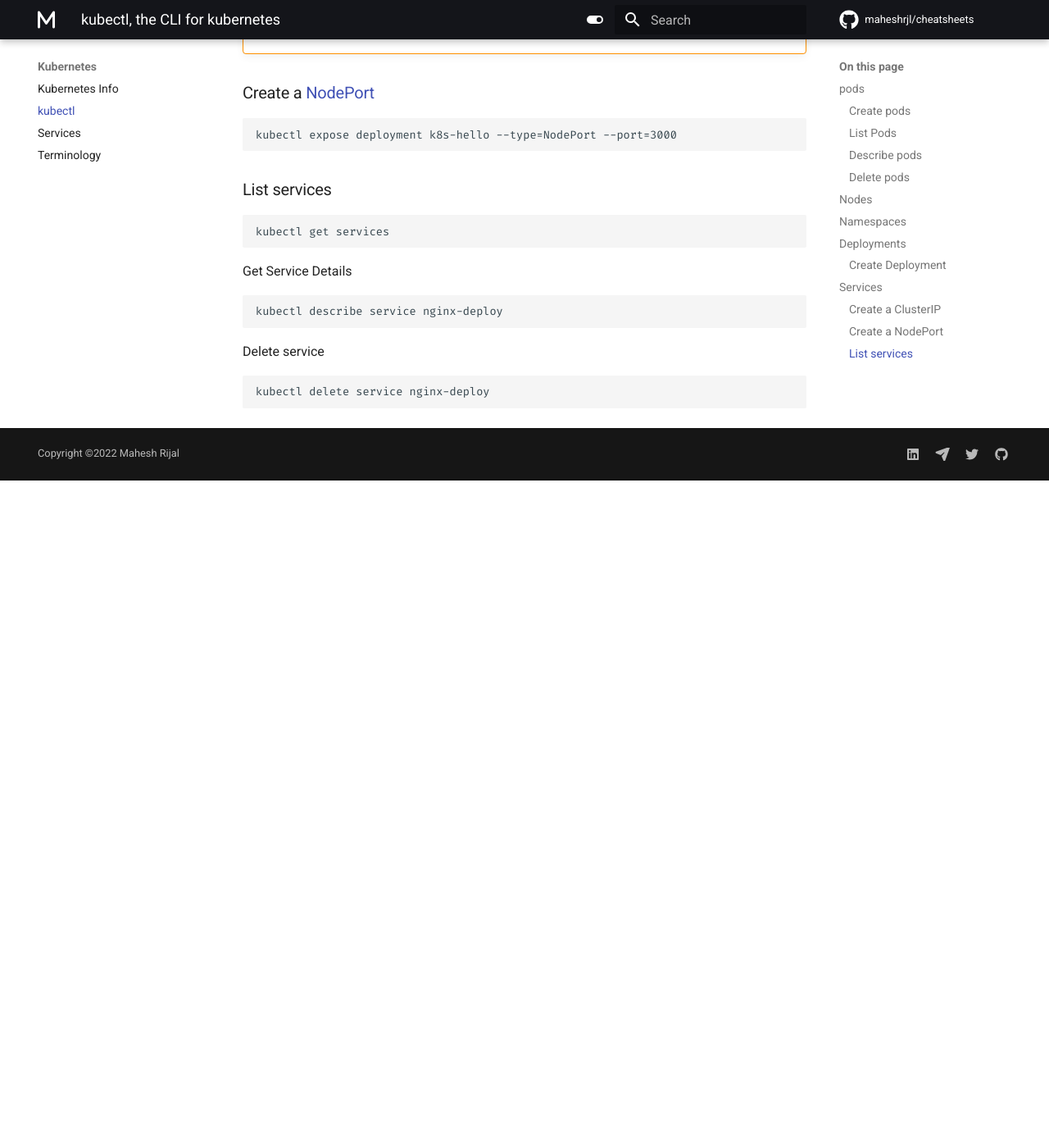
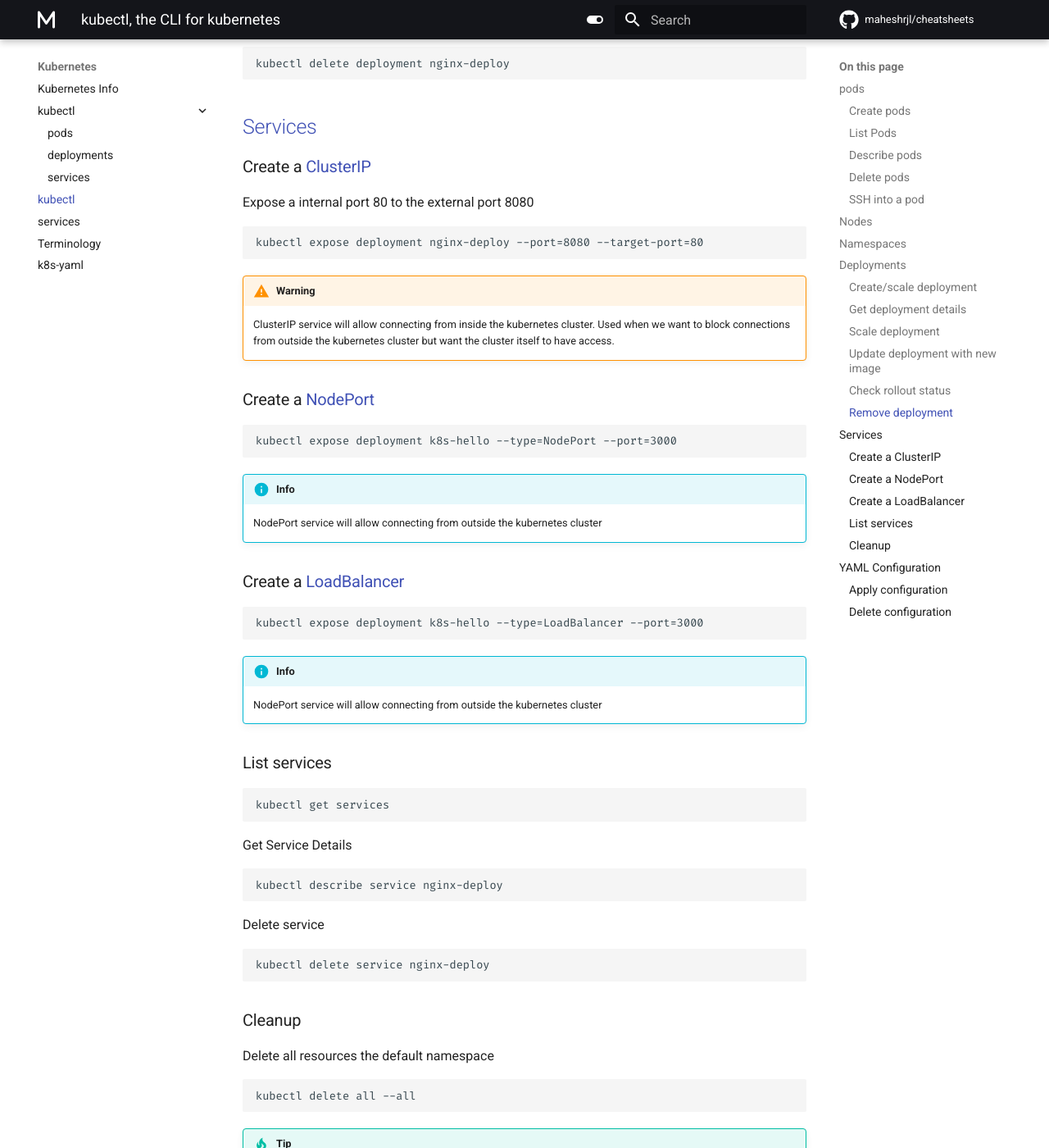
Before and after one commit to maheshrijal/notes, an MkDocs documentation site: the page built from docs/kubernetes/kubectl.md, in a window 1280 px wide and 1400 px high, scrolled down 3128 px. Shown: the whole window at 82% size. Built offline with MkDocs 1.6.1 and Material for MkDocs 9.7.7, drawn with Linux system fonts in a browser that asks for light colours; comment, search, counter and statistics services are not loaded; before the commit the page ends 3714 px from its top, so only the background shows below that; some of the changed text lies outside the part shown.

Commit message:
push changes

````diff
--- a/docs/kubernetes/kubectl.md
+++ b/docs/kubernetes/kubectl.md
@@ -67,7 +67,10 @@ kubectl describe pod mhs-nginx
 ```
 kubectl delete pod mhs-nginx
 ```
-
+### SSH into a pod
+```
+kubectl exec -it hello -- /bin/sh
+```
 
 ## Nodes
 
@@ -106,24 +109,32 @@ kubectl run nginx --image=nginx --namespace=<insert-namespace-name-here>
 ## Deployments
 Deployment managed by the `Kubernetes Deployment controller` tells Kubernetes how to create or modify instances of the pods that hold a containerized application. A Deployment runs multiple replicas of your application and automatically replaces any instances that fail or become unresponsive.
 
-### Create Deployment
-
-Create & scale a deployment
+### Create/scale deployment
 ```
 kubectl create deployment nginx-deploy --image=nginx
 ```
 
-Get details about a deployment
+### Get deployment details
 ```
 kubectl describe deployment nginx-deploy
 ```
 
-Scale a deployment
+### Scale deployment
 ```
 kubectl scale deployment nginx-deploy --replicas=5
 ```
 
-Remove deployment
+### Update deployment with new image
+```
+kubectl set image deployment k8s-hello k8s-hello=nginx:latest
+```
+
+### Check rollout status
+```
+kubectl  rollout status deploy k8s-hello
+```
+
+### Remove deployment
 ```
 kubectl delete deployment nginx-deploy
 ```
@@ -145,6 +156,19 @@ kubectl expose deployment nginx-deploy --port=8080 --target-port=80
 ```
 kubectl expose deployment k8s-hello --type=NodePort --port=3000
 ```
+!!! info
+
+    NodePort service will allow connecting from outside the kubernetes cluster
+
+### Create a [LoadBalancer](/kubernetes/services/#loadbalancer)
+```
+kubectl expose deployment k8s-hello --type=LoadBalancer --port=3000
+```
+!!! info
+
+    NodePort service will allow connecting from outside the kubernetes cluster
+
+
 
 
 ### List services
@@ -160,3 +184,37 @@ Delete service
 ```
 kubectl delete service nginx-deploy
 ```
+
+
+### Cleanup
+
+Delete all resources the default namespace
+```
+kubectl delete all --all
+```
+!!! tip
+
+    This also deletes the default kubernetes(ClusterIP) service but it is re-created automatically
+
+
+## YAML Configuration
+
+Every kubernetes configuration file has 3 parts
+
+- metadata Eg: `name` & `labels`
+
+- specification Eg: `spec`
+
+- status, automatically generated by kubernetes
+
+
+
+### Apply configuration
+```
+kubectl apply -f filename.yml
+```
+
+### Delete configuration
+```
+kubectl delete -f filename.yml
+```
--- a/mkdocs.yml
+++ b/mkdocs.yml
@@ -23,6 +23,7 @@ theme:
     - navigation.tabs # When tabs are enabled, top-level sections are rendered in a menu layer below the header for viewports above 1220px, but remain as-is on mobile.
     # - navigation.tabs.sticky # , navigation tabs will lock below the header and always remain visible when scrolling down.
     - navigation.indexes
+    # - navigation.sections
     # - header.autohide
     - navigation.expand
     - toc.follow
@@ -112,9 +113,14 @@ nav:
 
   - Kubernetes:
       - Kubernetes Info : "kubernetes/k8s-intro.md"
+      - 'kubectl':
+          - 'pods': "kubernetes/kubectl/pods.md"
+          - 'deployments': "kubernetes/kubectl/deployments.md"
+          - 'services': kubernetes/services.md
       - kubectl : "kubernetes/kubectl.md"
       - Services: "kubernetes/services.md"
       - Terminology: "kubernetes/terminology.md"
+      - k8s-yaml: "kubernetes/k8s-yaml.md"
 
 markdown_extensions:
   - admonition
@@ -128,6 +134,7 @@ markdown_extensions:
   - pymdownx.superfences
   - pymdownx.tabbed:
       alternate_style: true
+  - pymdownx.snippets
   - attr_list
   - md_in_html
   - def_list
````
Also changed, not shown: docs/kubernetes/k8s-intro.md (+4 -0 lines), docs/kubernetes/k8s-yaml.md (added, +18 -0 lines), docs/kubernetes/kubectl/pods.md (added, +71 -0 lines), docs/kubernetes/services.md (+10 -0 lines), docs/kubernetes/strategies.md (added, +1 -0 lines), docs/kubernetes/terminology.md (+3 -0 lines), docs/kubernetes/yaml-snippets/nginx.yml (added, +22 -0 lines), docs/kubernetes/kubectl/deployments.md (added).
